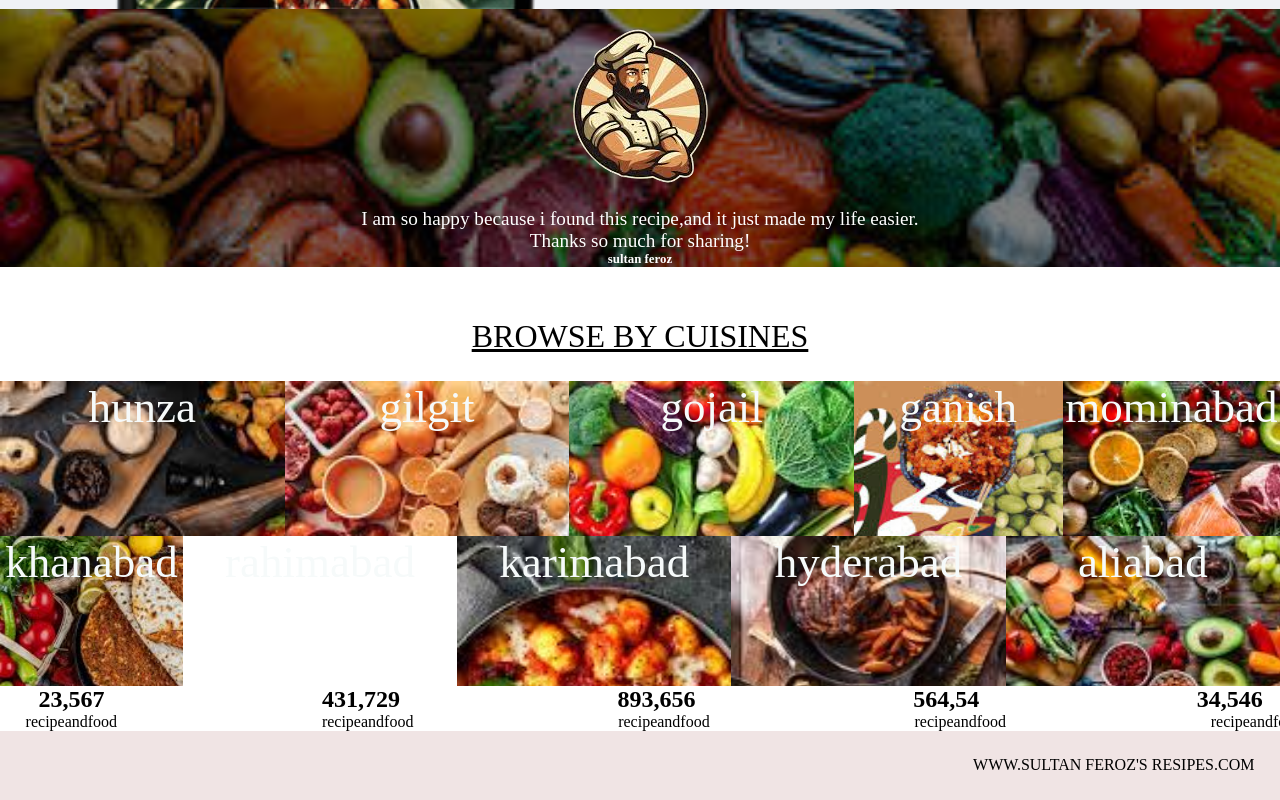
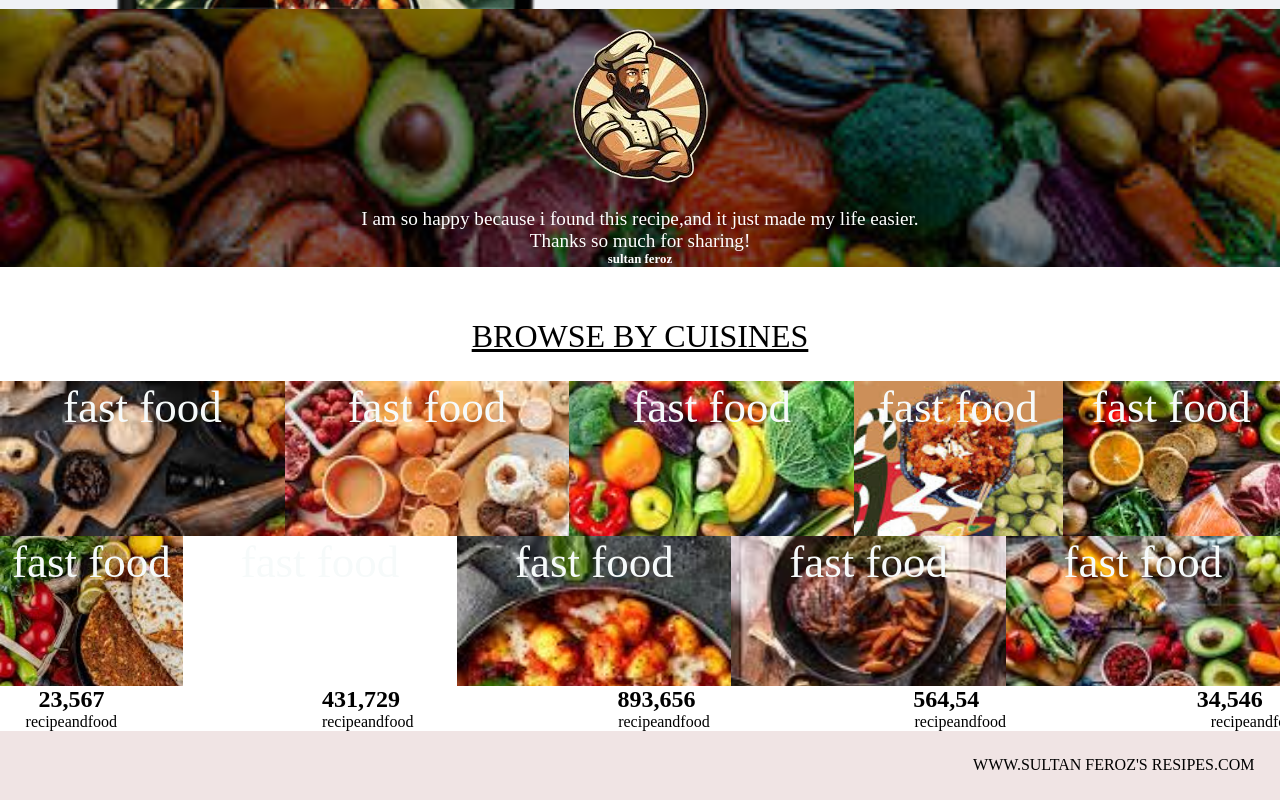
Before and after one commit to sultanferoz/assiment, a plain HTML site: page code/index.html in a window 1280 px wide. Shown: the part 2279-3079 px from the top of the page. Drawn offline with Linux system fonts and the light colour scheme.

Commit message:
Update index.html

```diff
--- a/code/index.html
+++ b/code/index.html
@@ -70,23 +70,23 @@
 
     <div class="cxn">Browse by cuisines</div>
     <div class="hm">
-    <div class="hunza">hunza</div>
-    <div class="gil">gilgit</div>
+    <div class="hunza">fast food</div>
+    <div class="gil">fast food</div>
 
-    <div class="goj">gojail</div>
+    <div class="goj">fast food</div>
 
 
-    <div class="gan">ganish</div>
+    <div class="gan">fast food</div>
 
 
-    <div class="mon">mominabad</div>
+    <div class="mon">fast food</div>
 </div>
 <div class="hm">
-    <div class="kha">khanabad</div>
-    <div class="kri">rahimabad</div>
-    <div class="rah">karimabad</div>
-    <div class="hy">hyderabad</div>
-    <div class="ali">aliabad</div>
+    <div class="kha">fast food</div>
+    <div class="kri">fast food</div>
+    <div class="rah">fast food</div>
+    <div class="hy">fast food</div>
+    <div class="ali">fast food</div>
 </div>
 </div>
     <div class="ss">
```
